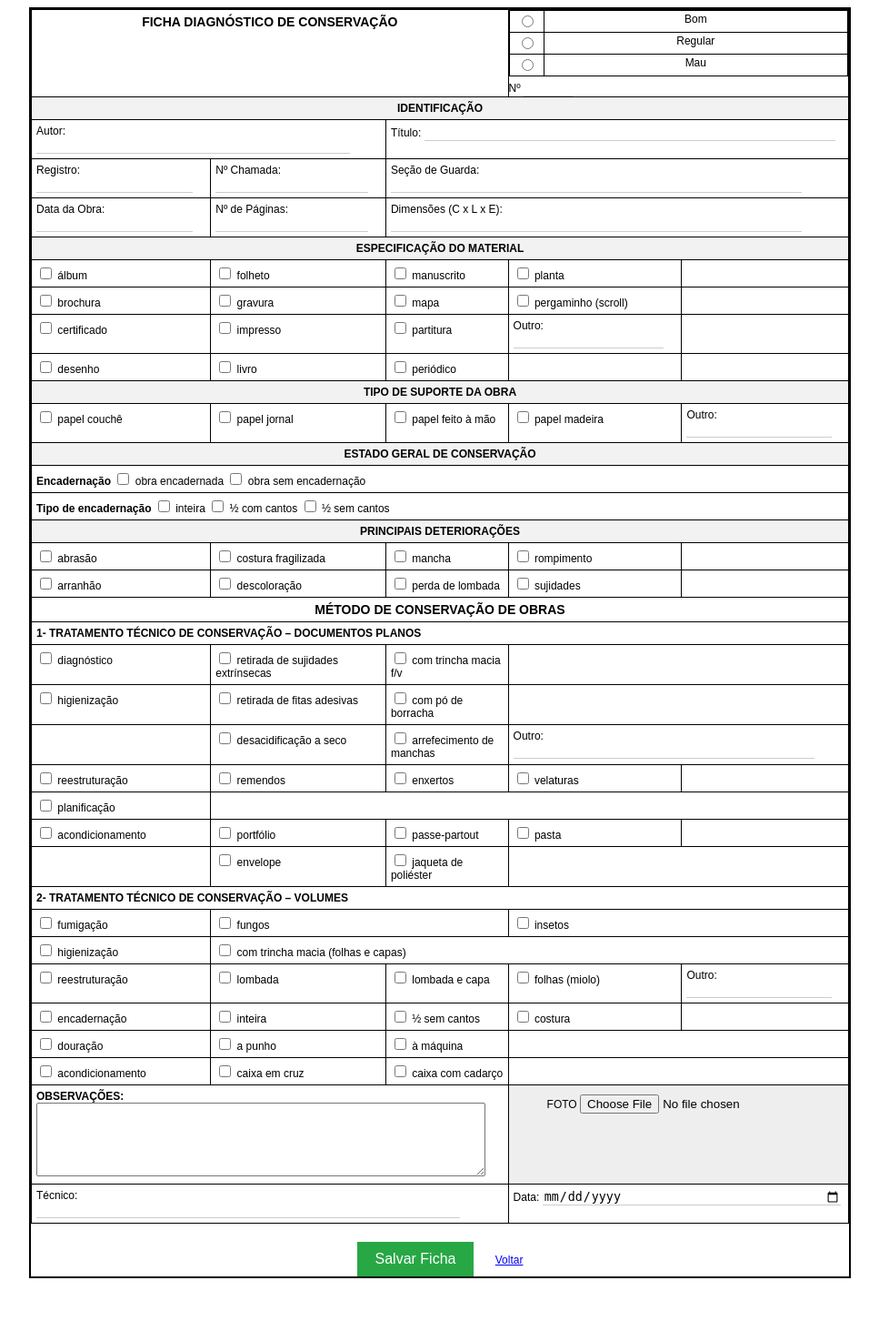
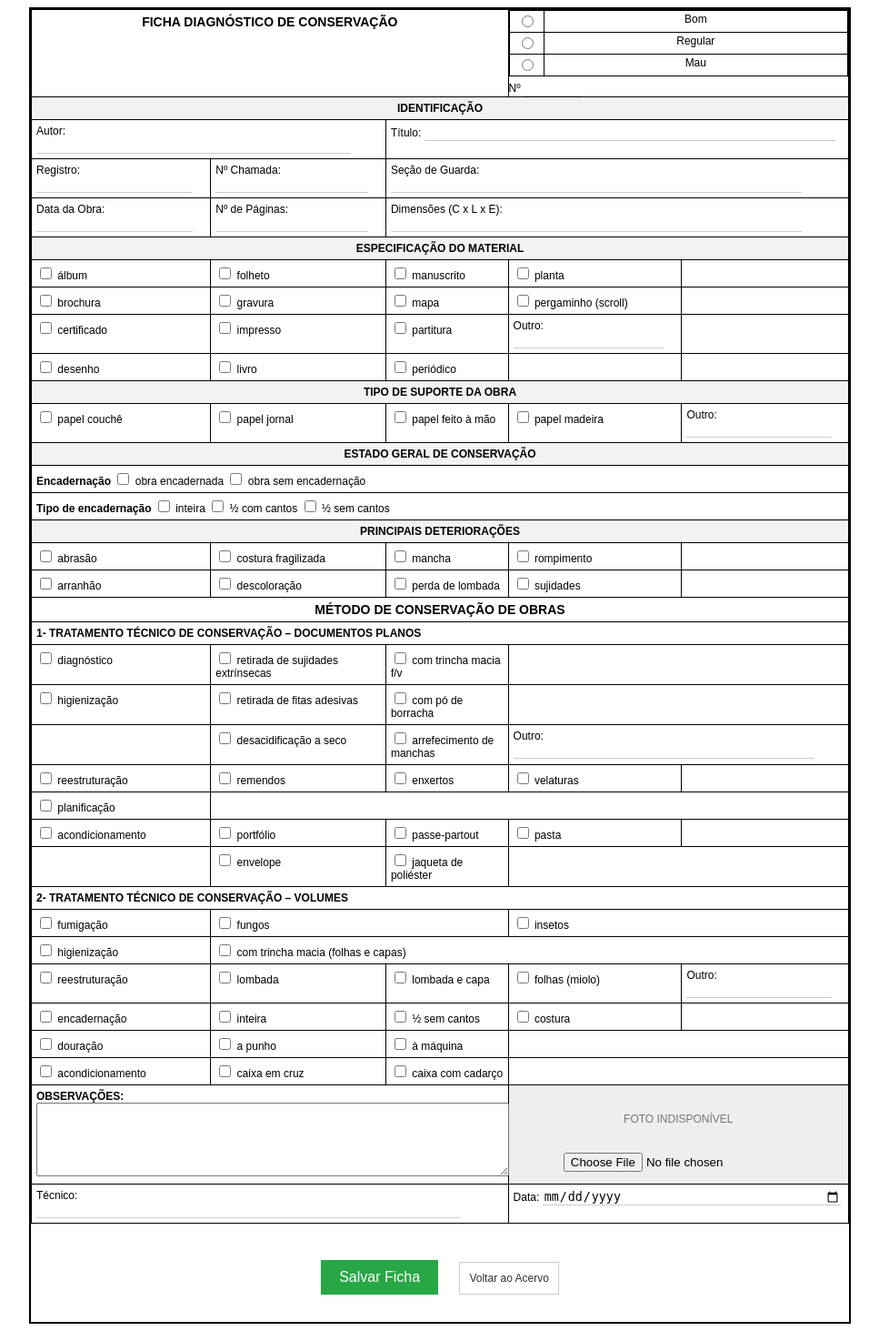
Before and after one commit to Kaiky1007/sis-catalogacao, a Flask app: page /nova in a window 1280 px wide. Shown: the whole page at 91% size, without its empty margins (156-1123 px from the left). Before the commit the page ends 1405 px from the top, so only its background shows below. Run offline with Flask 3, Linux system fonts and the light colour scheme.

Commit message:
modelo de fichas aprimorado para melhor visualização

```diff
--- a/app/static/styleficha.css
+++ b/app/static/styleficha.css
@@ -72,3 +72,32 @@ td, th {
     font-size: 12px;
     margin-top: 4px;
 }
+
+input[type="text"],
+input[type="date"] {
+    width: 90%;
+    border: none;
+    border-bottom: 1px solid #ccc;
+    background: transparent;
+}
+
+textarea {
+    width: 95%;
+}
+
+.img-preview {
+    max-width: 150px;
+    max-height: 150px;
+    display: block;
+    margin: 0 auto;
+}
+
+.btn-salvar {
+    margin-top: 20px;
+    padding: 10px 20px;
+    background-color: #28a745;
+    color: white;
+    border: none;
+    cursor: pointer;
+    font-size: 16px;
+}
--- a/app/templates/fichas.html
+++ b/app/templates/fichas.html
@@ -5,26 +5,6 @@
     <meta name="viewport" content="width=device-width, initial-scale=1.0">
     <title>Ficha Diagnóstico de Conservação</title>
     <link rel="stylesheet" href="{{ url_for('static', filename='styleficha.css') }}">
-    <style>
-        /* Pequeno ajuste para os inputs de texto ficarem bonitos na tabela */
-        input[type="text"], input[type="date"] {
-            width: 90%;
-            border: none;
-            border-bottom: 1px solid #ccc;
-            background: transparent;
-        }
-        textarea { width: 95%; }
-        .img-preview { max-width: 150px; max-height: 150px; display: block; margin: 0 auto; }
-        .btn-salvar {
-            margin-top: 20px;
-            padding: 10px 20px;
-            background-color: #28a745;
-            color: white;
-            border: none;
-            cursor: pointer;
-            font-size: 16px;
-        }
-    </style>
 </head>
 <body>
 
@@ -50,7 +30,7 @@
                             </tr>
                         </table>
                         <div class="numero-ficha">
-                            Nº <input type="text" name="numero_ficha" value="{{ ficha.numero_ficha if ficha else '' }}" style="width: 50px;">
+                            Nº <input type="text" name="numero_ficha" value="{{ ficha.numero_ficha if ficha else '' }}" style="width: 60px;">
                         </div>
                     </td>
                 </tr>
@@ -122,16 +102,20 @@
                 <tr>
                     <td colspan="5">
                         <strong>Encadernação</strong>
-                        <input type="checkbox" name="estado_encadernada" {% if ficha and ficha.estado_conservacao.get('encadernada') %}checked{% endif %}> obra encadernada
-                        <input type="checkbox" name="estado_sem_encadernacao" {% if ficha and ficha.estado_conservacao.get('sem_encadernacao') %}checked{% endif %}> obra sem encadernação
+                        <label>
+                            <input type="checkbox" name="estado_encadernada" {% if ficha and ficha.estado_conservacao.get('encadernada') %}checked{% endif %}> obra encadernada
+                        </label>
+                        <label>
+                            <input type="checkbox" name="estado_sem_encadernacao" {% if ficha and ficha.estado_conservacao.get('sem_encadernacao') %}checked{% endif %}> obra sem encadernação
+                        </label>
                     </td>
                 </tr>
                 <tr>
                     <td colspan="5">
                         <strong>Tipo de encadernação</strong>
-                        <input type="checkbox" name="estado_inteira" {% if ficha and ficha.estado_conservacao.get('inteira') %}checked{% endif %}> inteira
-                        <input type="checkbox" name="estado_meia_com_cantos" {% if ficha and ficha.estado_conservacao.get('meia_com_cantos') %}checked{% endif %}> ½ com cantos
-                        <input type="checkbox" name="estado_meia_sem_cantos" {% if ficha and ficha.estado_conservacao.get('meia_sem_cantos') %}checked{% endif %}> ½ sem cantos
+                        <label><input type="checkbox" name="estado_inteira" {% if ficha and ficha.estado_conservacao.get('inteira') %}checked{% endif %}> inteira</label>
+                        <label><input type="checkbox" name="estado_meia_com_cantos" {% if ficha and ficha.estado_conservacao.get('meia_com_cantos') %}checked{% endif %}> ½ com cantos</label>
+                        <label><input type="checkbox" name="estado_meia_sem_cantos" {% if ficha and ficha.estado_conservacao.get('meia_sem_cantos') %}checked{% endif %}> ½ sem cantos</label>
                     </td>
                 </tr>
 
@@ -250,16 +234,16 @@
                 <tr>
                     <td colspan="3">
                         <strong>OBSERVAÇÕES:</strong><br>
-                        <textarea name="observacoes" rows="5">{{ ficha.observacoes if ficha else '' }}</textarea>
+                        <textarea name="observacoes" rows="5" style="width: 100%;">{{ ficha.observacoes if ficha else '' }}</textarea>
                     </td>
                     <td colspan="2" style="text-align:center; background:#eee; padding: 10px;">
                         {% if ficha and ficha.foto_path %}
                             <img src="{{ url_for('static', filename=ficha.foto_path) }}" class="img-preview">
                             <br>
                         {% else %}
-                            FOTO
+                            <div style="padding: 20px; color: #777;">FOTO INDISPONÍVEL</div>
                         {% endif %}
-                        <input type="file" name="foto" accept="image/*">
+                        <input type="file" name="foto" accept="image/*" style="margin-top: 10px;">
                     </td>
                 </tr>
                 <tr>
@@ -268,9 +252,9 @@
                 </tr>
             </table>
 
-            <div style="text-align: center;">
-                <button type="submit" class="btn-salvar">Salvar Ficha</button>
-                <a href="{{ url_for('index') }}" style="margin-left: 20px;">Voltar</a>
+            <div style="text-align: center; margin-top: 20px; margin-bottom: 30px;">
+                <button type="submit" class="btn-salvar" style="padding: 10px 20px; background: #28a745; color: white; border: none; cursor: pointer;">Salvar Ficha</button>
+                <a href="{{ url_for('listar_acervo') }}" style="margin-left: 20px; text-decoration: none; color: #333; padding: 10px; border: 1px solid #ccc;">Voltar ao Acervo</a>
             </div>
 
         </div>
```
